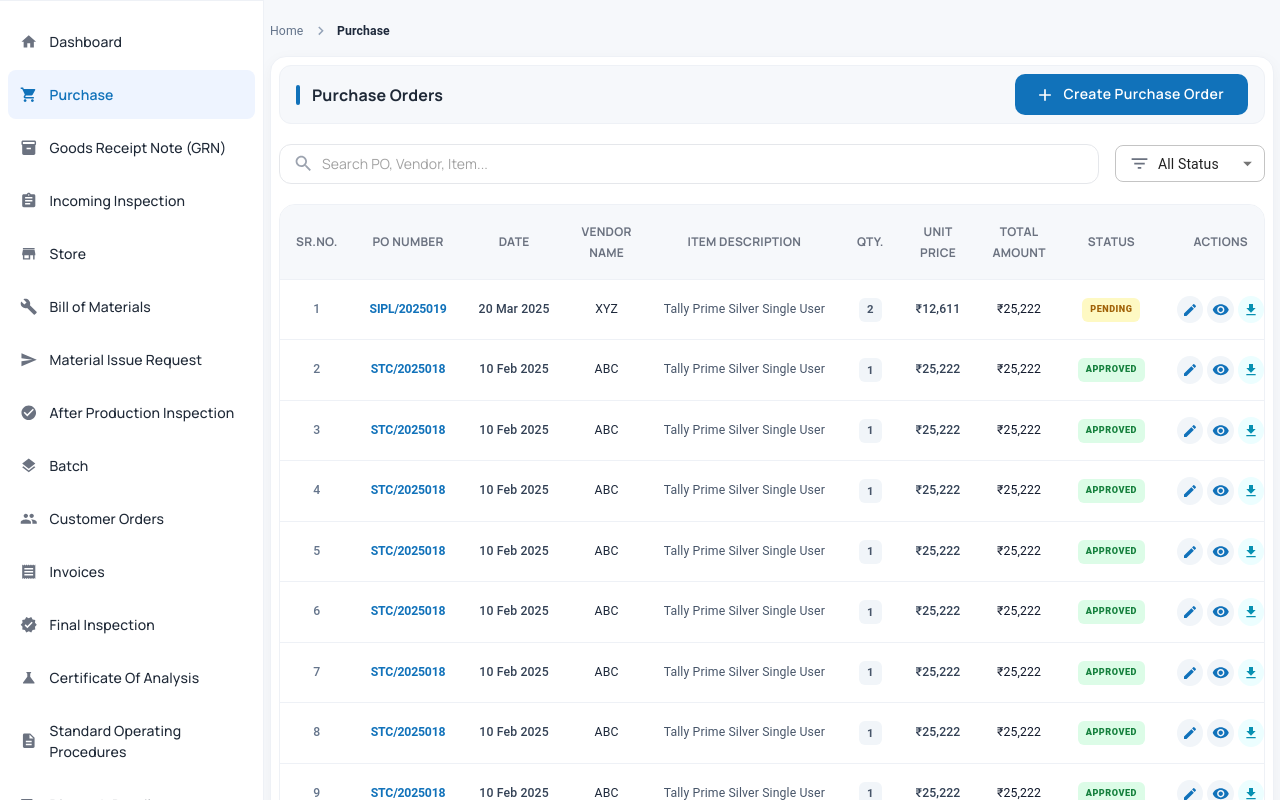
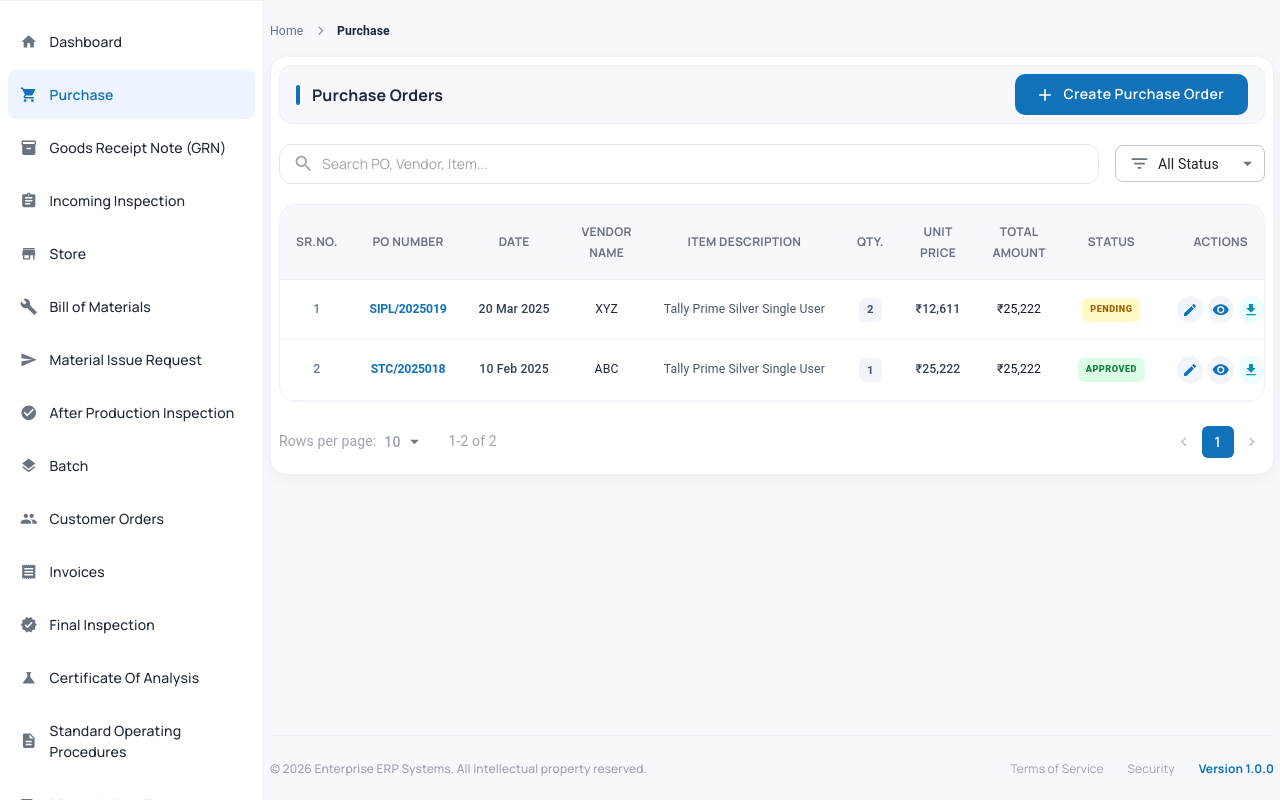
Before and after one commit to yashuu6686/ERP-1.0, a Next.js app: page /purchase in a window 1280 px wide. Shown: the top 800 px of the page. Built offline with nearby package versions, Linux system fonts and the light colour scheme.

Commit message:
remove data

```diff
--- a/package.json
+++ b/package.json
@@ -13,6 +13,7 @@
     "@emotion/styled": "^11.14.1",
     "@mui/icons-material": "^7.3.7",
     "@mui/material": "^7.3.7",
+    "axios": "^1.13.4",
     "next": "14.2.35",
     "react": "^18",
     "react-dom": "^18",
--- a/src/app/purchase/page.js
+++ b/src/app/purchase/page.js
@@ -32,170 +32,6 @@ export default function PurchaseOrderTable() {
       unitPrice: 12611,
       totalAmount: 25222,
       status: "Pending",
-    },
-    {
-      id: 2,
-      poNumber: "STC/2025018",
-      orderDate: "2025-02-10",
-      vendorName: "ABC",
-      itemDescription: "Tally Prime Silver Single User",
-      quantity: 1,
-      unitPrice: 25222,
-      totalAmount: 25222,
-      status: "Approved",
-    },
-    {
-      id: 2,
-      poNumber: "STC/2025018",
-      orderDate: "2025-02-10",
-      vendorName: "ABC",
-      itemDescription: "Tally Prime Silver Single User",
-      quantity: 1,
-      unitPrice: 25222,
-      totalAmount: 25222,
-      status: "Approved",
-    },{
-      id: 2,
-      poNumber: "STC/2025018",
-      orderDate: "2025-02-10",
-      vendorName: "ABC",
-      itemDescription: "Tally Prime Silver Single User",
-      quantity: 1,
-      unitPrice: 25222,
-      totalAmount: 25222,
-      status: "Approved",
-    },
-    {
-      id: 2,
-      poNumber: "STC/2025018",
-      orderDate: "2025-02-10",
-      vendorName: "ABC",
-      itemDescription: "Tally Prime Silver Single User",
-      quantity: 1,
-      unitPrice: 25222,
-      totalAmount: 25222,
-      status: "Approved",
-    },
-    {
-      id: 2,
-      poNumber: "STC/2025018",
-      orderDate: "2025-02-10",
-      vendorName: "ABC",
-      itemDescription: "Tally Prime Silver Single User",
-      quantity: 1,
-      unitPrice: 25222,
-      totalAmount: 25222,
-      status: "Approved",
-    },
-    {
-      id: 2,
-      poNumber: "STC/2025018",
-      orderDate: "2025-02-10",
-      vendorName: "ABC",
-      itemDescription: "Tally Prime Silver Single User",
-      quantity: 1,
-      unitPrice: 25222,
-      totalAmount: 25222,
-      status: "Approved",
-    },
-    {
-      id: 2,
-      poNumber: "STC/2025018",
-      orderDate: "2025-02-10",
-      vendorName: "ABC",
-      itemDescription: "Tally Prime Silver Single User",
-      quantity: 1,
-      unitPrice: 25222,
-      totalAmount: 25222,
-      status: "Approved",
-    },
-    {
-      id: 2,
-      poNumber: "STC/2025018",
-      orderDate: "2025-02-10",
-      vendorName: "ABC",
-      itemDescription: "Tally Prime Silver Single User",
-      quantity: 1,
-      unitPrice: 25222,
-      totalAmount: 25222,
-      status: "Approved",
-    },
-    {
-      id: 2,
-      poNumber: "STC/2025018",
-      orderDate: "2025-02-10",
-      vendorName: "ABC",
-      itemDescription: "Tally Prime Silver Single User",
-      quantity: 1,
-      unitPrice: 25222,
-      totalAmount: 25222,
-      status: "Approved",
-    },
-    {
-      id: 2,
-      poNumber: "STC/2025018",
-      orderDate: "2025-02-10",
-      vendorName: "ABC",
-      itemDescription: "Tally Prime Silver Single User",
-      quantity: 1,
-      unitPrice: 25222,
-      totalAmount: 25222,
-      status: "Approved",
-    },
-    {
-      id: 2,
-      poNumber: "STC/2025018",
-      orderDate: "2025-02-10",
-      vendorName: "ABC",
-      itemDescription: "Tally Prime Silver Single User",
-      quantity: 1,
-      unitPrice: 25222,
-      totalAmount: 25222,
-      status: "Approved",
-    },
-    {
-      id: 2,
-      poNumber: "STC/2025018",
-      orderDate: "2025-02-10",
-      vendorName: "ABC",
-      itemDescription: "Tally Prime Silver Single User",
-      quantity: 1,
-      unitPrice: 25222,
-      totalAmount: 25222,
-      status: "Approved",
-    },
-    {
-      id: 2,
-      poNumber: "STC/2025018",
-      orderDate: "2025-02-10",
-      vendorName: "ABC",
-      itemDescription: "Tally Prime Silver Single User",
-      quantity: 1,
-      unitPrice: 25222,
-      totalAmount: 25222,
-      status: "Approved",
-    },
-    {
-      id: 2,
-      poNumber: "STC/2025018",
-      orderDate: "2025-02-10",
-      vendorName: "ABC",
-      itemDescription: "Tally Prime Silver Single User",
-      quantity: 1,
-      unitPrice: 25222,
-      totalAmount: 25222,
-      status: "Approved",
-    },
-    {
-      id: 2,
-      poNumber: "STC/2025018",
-      orderDate: "2025-02-10",
-      vendorName: "ABC",
-      itemDescription: "Tally Prime Silver Single User",
-      quantity: 1,
-      unitPrice: 25222,
-      totalAmount: 25222,
-      status: "Approved",
     },
     {
       id: 2,
```
Also changed, not shown: 1 other file (tests, documents, lock files or other folders).
